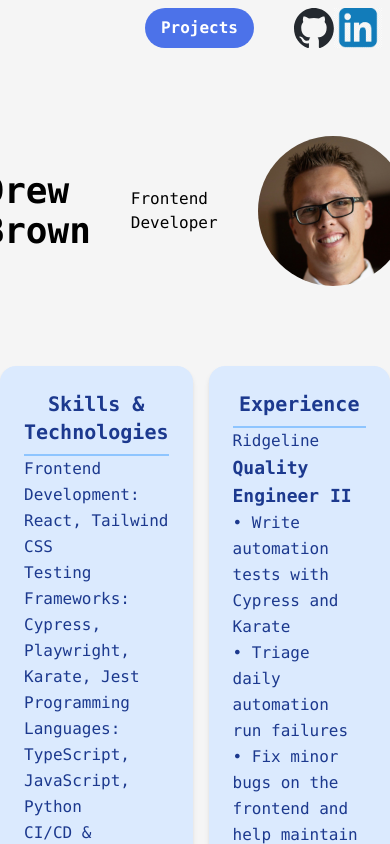
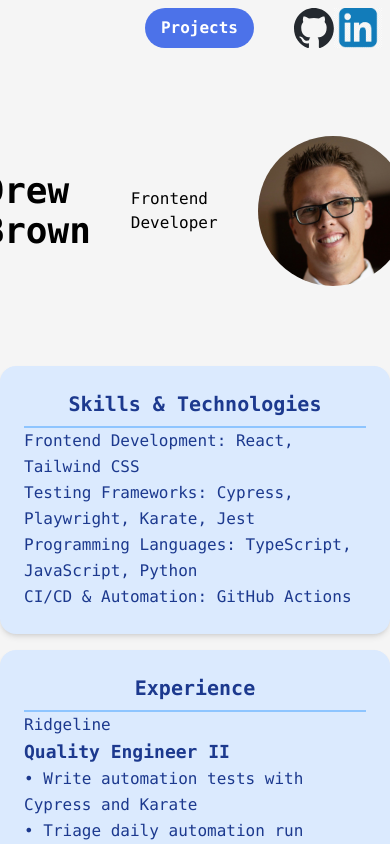
Before and after one commit to drewbrownie21/Portfolio, a React (Vite) app: page / in a window 390 px wide. Shown: the top 844 px of the page. Built offline with nearby package versions, Linux system fonts and the light colour scheme.

Commit message:
small change to handle small screen width

```diff
--- a/src/Background/Background.tsx
+++ b/src/Background/Background.tsx
@@ -4,7 +4,7 @@
 function Background() {
   return (
     <div>
-      <div className="flex items-stretch justify-center gap-4 max-w-6xl mx-auto">
+      <div className="flex flex-col md:flex-row items-stretch justify-center gap-4 max-w-6xl mx-auto">
         <Skills />
         <Experience />
       </div>
```
